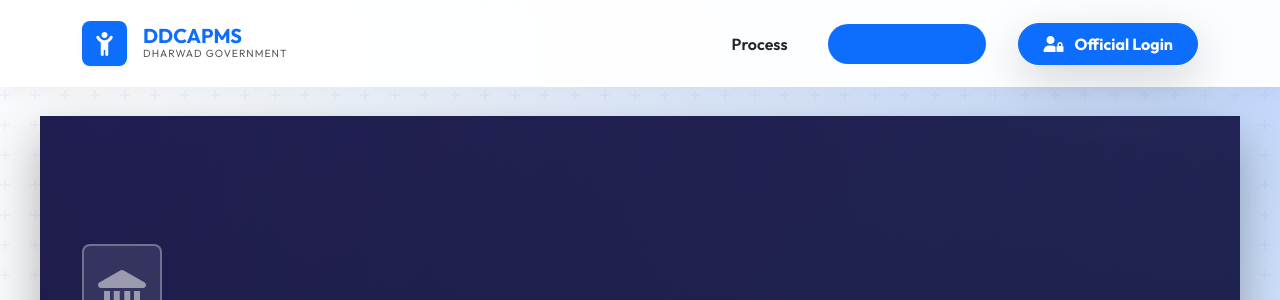
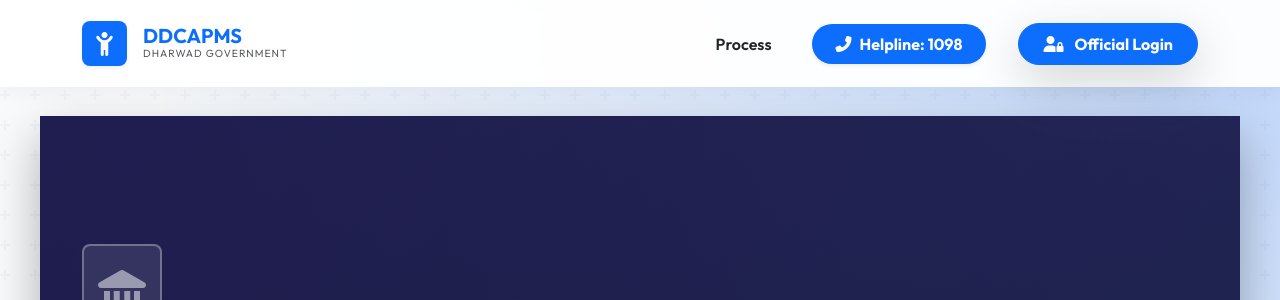
Before and after one commit to govindarajdalavi/Child-Adoption, a Flask app: page / in a window 1280 px wide. Shown: the top 300 px of the page. Run offline with Flask 3, Linux system fonts and the light colour scheme; some libraries are stand-ins or nearby versions.

Commit message:
Fix helpline text visibility

```diff
--- a/templates/index.html
+++ b/templates/index.html
@@ -144,7 +144,7 @@
                     <a class="nav-link fw-semibold text-dark small px-3" href="#cara-guidelines">Process</a>
                 </li>
                 <li class="nav-item">
-                    <span class="nav-link fw-bold text-primary small bg-primary bg-opacity-5 rounded-pill px-3">
+                    <span class="nav-link fw-bold text-white small bg-primary rounded-pill px-4 shadow-sm">
                         <i class="fas fa-phone-alt me-2"></i>Helpline: 1098
                     </span>
                 </li>
```
